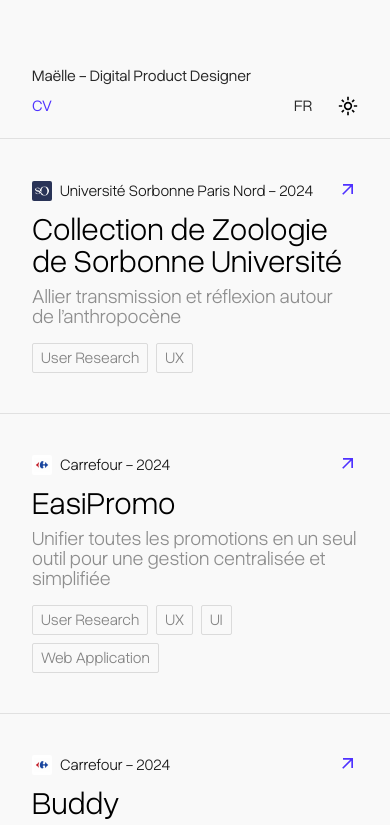
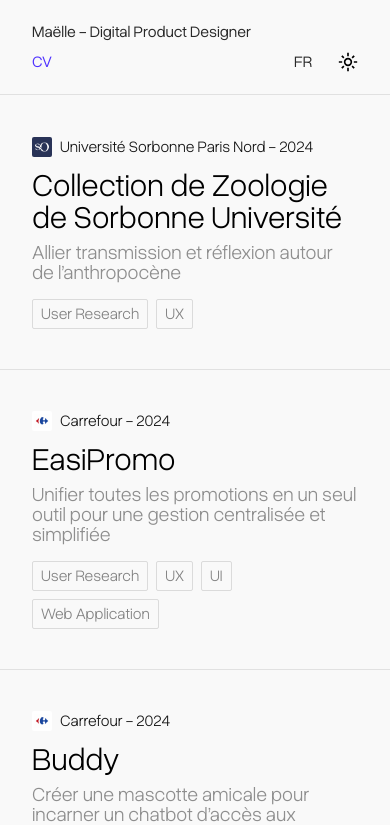
Before and after one commit to maeeelle/portfolio, a Next.js app: page /en in a window 390 px wide. Shown: the top 825 px of the page. Built offline with nearby package versions, Linux system fonts and the light colour scheme.

Commit message:
fix: adjust header padding and remove arrow icon in project component

```diff
--- a/src/app/[locale]/page.tsx
+++ b/src/app/[locale]/page.tsx
@@ -14,7 +14,7 @@ export default async function Home({ params }: HomeProps) {
 
   return (
     <div className='min-h-dvh flex flex-col relative overflow-hidden'>
-      <header className='flex flex-wrap justify-between items-center px-8 sm:px-20 pt-16 pb-5 sm:pt-5 font-normal text-[#282828] text-base'>
+      <header className='flex flex-wrap justify-between items-center px-8 sm:px-20 pb-5 pt-5 font-normal text-[#282828] text-base'>
         <Link href='/doc/cv_maelle.pdf' className='max-sm:text-[#4F32FF]'>
           CV
         </Link>
--- a/src/components/Project.tsx
+++ b/src/components/Project.tsx
@@ -65,8 +65,6 @@ export function Project({ organization, project, tags, id }: Project) {
               {project.subtitle}
             </p>
           </div>
-
-          <ArrowIcon className='absolute right-0 top-0 size-5 sm:hidden' />
         </header>
 
         <footer className='mt-4 sm:mt-6'>
```
